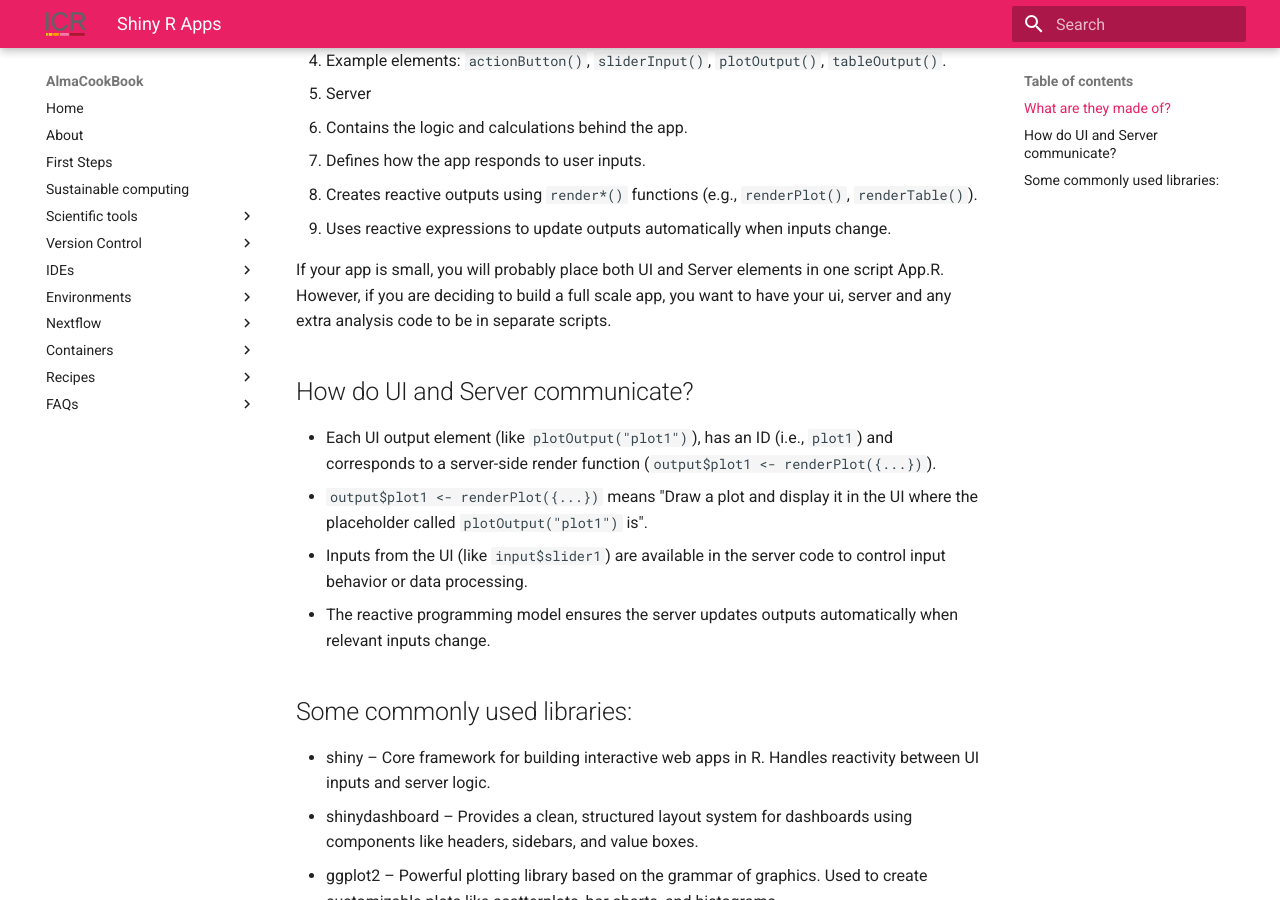
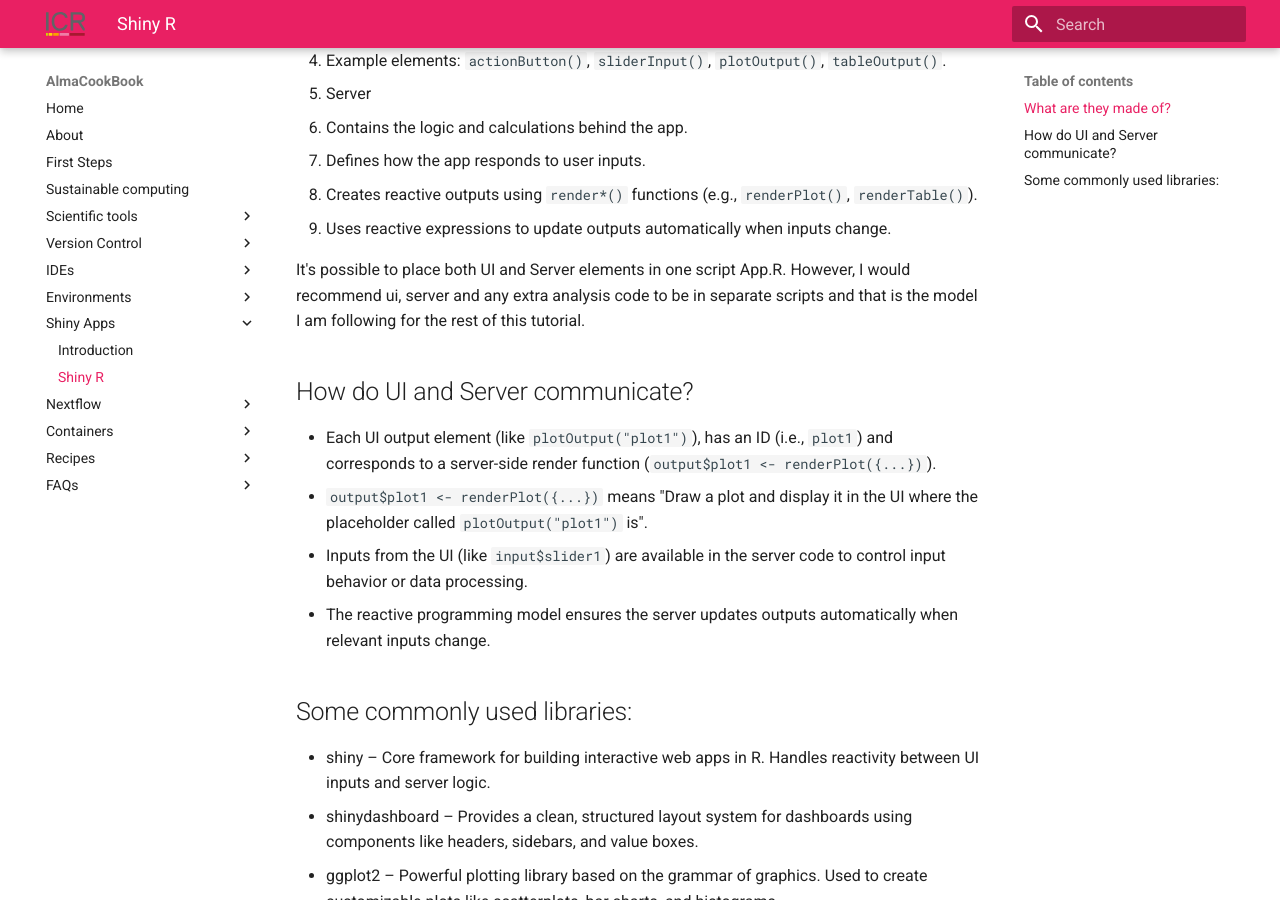
Before and after one commit to AlmaCookBook/AlmaCookBook.github.io, an MkDocs documentation site: the page built from docs/shiny-apps/shiny-r.md, in a window 1280 px wide and 900 px high, scrolled down 351 px. Built offline with MkDocs 1.6.1 and Material for MkDocs 9.7.7, drawn with Linux system fonts in a browser that asks for light colours.

Commit message:
quick changes to make shiny material visible

```diff
--- a/docs/shiny-apps/shiny-r.md
+++ b/docs/shiny-apps/shiny-r.md
@@ -15,7 +15,7 @@
 - Creates reactive outputs using `render*()` functions (e.g., `renderPlot()`, `renderTable()`).
 - Uses reactive expressions to update outputs automatically when inputs change.
 
-If your app is small, you will probably place both UI and Server elements in one script App.R. However, if you are deciding to build a full scale app, you want to have your ui, server and any extra analysis code to be in separate scripts.
+It's possible to place both UI and Server elements in one script App.R. However, I would recommend ui, server and any extra analysis code to be in separate scripts and that is the model I am following for the rest of this tutorial.
 
 ## How do UI and Server communicate?
 - Each UI output element (like `plotOutput("plot1")`), has an ID (i.e., `plot1`) and corresponds to a server-side render function (`output$plot1 <- renderPlot({...})`).
--- a/mkdocs.yml
+++ b/mkdocs.yml
@@ -28,6 +28,9 @@
       - R scripts: 'conda/r-scripts.md'
       - R installs from github: 'conda/r-github.md'
       - RStudio ondemand: 'conda/r-ondemand.md'
+  - Shiny Apps:
+    - Introduction: 'shiny-apps/introduction.md'
+    - Shiny R: 'shiny-apps/shiny-r.md'
   - Nextflow:
     #- nextflow vs slurm: 'workflows/nextflow.md'
     - Nextflow version: 'workflows/nextflow-envs.md'
```
